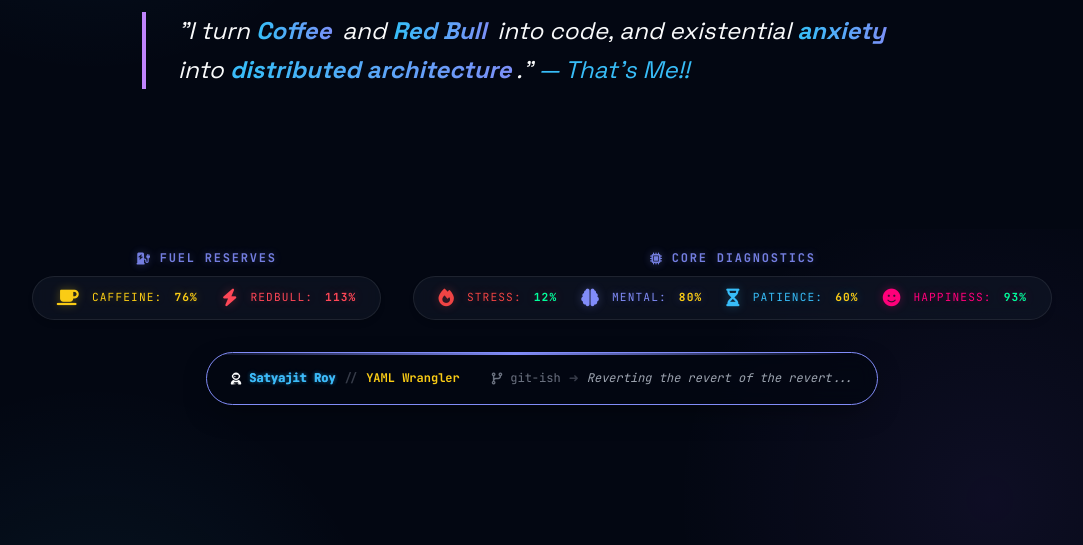
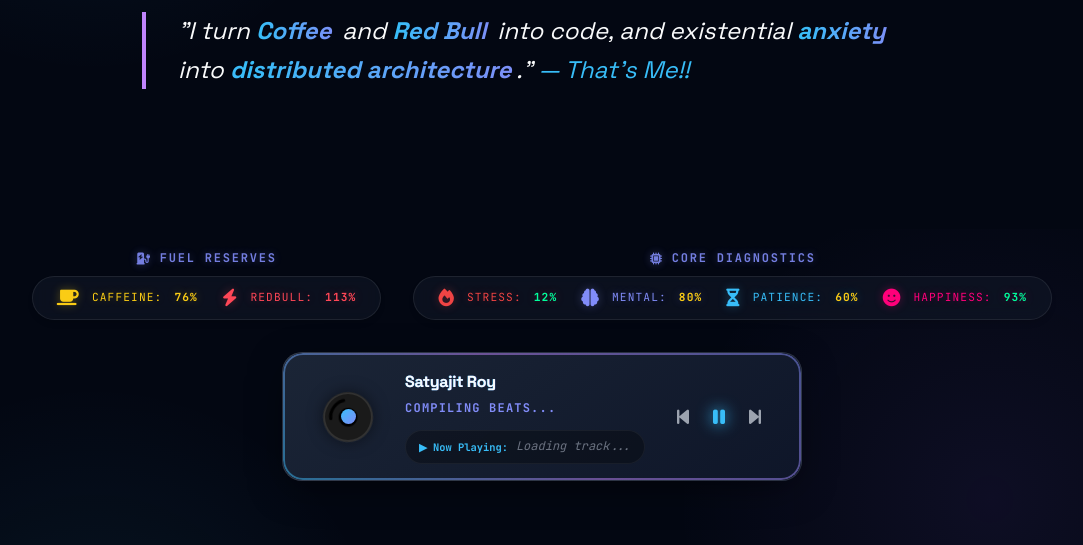
Before and after one commit to kodelint/kodelint.github.io, a Jekyll site: the page built from index.md, in a window 1280 px wide. Shown: the part 4271-4816 px from the top of the page, without its empty margins (98-1181 px from the left). Built offline with Jekyll 4.4.1, drawn with Linux system fonts in a browser that asks for light colours; nearby versions of some CDN libraries.

Commit message:
style: switch author footer to media player theme

```diff
--- a/_includes/footer.html
+++ b/_includes/footer.html
@@ -20,18 +20,22 @@
       </div>
     </div>
 
-    <div class="git-footer fun-mode">
-      <div class="git-part user-identity">
-        <i class="fas fa-user-astronaut"></i>
-        <span class="git-value author glitch-text" data-text="{{site.data.blogger.name}}">{{site.data.blogger.name}}</span>
-        <span class="git-divider">//</span>
-        <span class="git-value role" id="dynamic-role">YAML Wrangler</span>
+    <div class="git-footer media-player-mode">
+      <div class="media-cover">
+        <i class="fas fa-compact-disc spin-record"></i>
       </div>
-      <div class="git-part last-commit">
-        <i class="fas fa-code-branch"></i>
-        <span class="git-value commit-id">git-ish</span>
-        <span class="git-arrow">➜</span>
-        <span class="git-value commit-msg" id="dynamic-commit-msg">Reverting the revert of the revert...</span>
+      <div class="media-info">
+        <div class="media-title glitch-text" data-text="{{site.data.blogger.name}}">{{site.data.blogger.name}}</div>
+        <div class="media-artist" id="dynamic-role">Compiling Beats...</div>
+        <div class="media-track">
+          <span class="track-status">▶ Now Playing:</span>
+          <span class="track-name" id="dynamic-commit-msg">Loading track...</span>
+        </div>
+      </div>
+      <div class="media-controls">
+        <i class="fas fa-step-backward control-icon" onclick="updateIdentity()"></i>
+        <i class="fas fa-pause control-icon active" id="play-btn"></i>
+        <i class="fas fa-step-forward control-icon" onclick="updateIdentity()"></i>
       </div>
     </div>
   </div>
--- a/assets/css/main.css
+++ b/assets/css/main.css
@@ -1522,111 +1522,167 @@
   100% { transform: scale(0.95); box-shadow: 0 0 0 0 rgba(0, 255, 157, 0); }
 }
 
-/* Git Commit Footer */
+/* Git Commit Footer - Media Player Variation */
 .git-footer {
   font-family: var(--font-mono);
   display: flex;
-  flex-direction: column; /* Default to column for small screens */
-  justify-content: center;
-  align-items: center;
-  gap: 0.5rem;
-  background: rgba(3, 7, 18, 0.8);
-  border: 1px solid var(--border-subtle);
-  border-radius: var(--radius-md);
-  padding: 1rem 1.5rem;
+  flex-direction: column;
+  align-items: center;
+  gap: 1.5rem;
+  background: rgba(17, 24, 39, 0.9);
+  border: 1px solid rgba(255, 255, 255, 0.1);
+  border-radius: 20px; /* More rounded like a player */
+  padding: 1rem 2rem;
   margin: 0 auto;
   max-width: 90%;
   font-size: 0.75rem;
-  backdrop-filter: blur(10px);
-  box-shadow: 0 10px 30px -10px rgba(0, 0, 0, 0.5);
-  transition: all 0.3s ease;
+  backdrop-filter: blur(12px);
+  box-shadow: 0 10px 40px -10px rgba(0, 0, 0, 0.6);
+  transition: all 0.3s cubic-bezier(0.4, 0, 0.2, 1);
   position: relative;
   overflow: hidden;
-}
-
-/* Fun Mode Specifics */
-.git-footer.fun-mode {
-  border-color: var(--accent-secondary);
+  background: linear-gradient(145deg, rgba(30, 41, 59, 0.9), rgba(15, 23, 42, 0.95));
 }
 
 .git-footer::before {
   content: '';
   position: absolute;
-  top: 0;
-  left: 0;
-  width: 100%;
-  height: 2px;
-  background: linear-gradient(90deg, transparent, var(--accent-secondary), transparent);
-  animation: scanline 4s linear infinite;
-}
-
-@keyframes scanline {
-  0% { transform: translateX(-100%); }
-  100% { transform: translateX(100%); }
-}
-
-.git-part {
+  inset: 0;
+  border-radius: 20px;
+  padding: 2px;
+  background: linear-gradient(45deg, var(--accent-primary), var(--accent-tertiary), var(--accent-secondary));
+  -webkit-mask: linear-gradient(#fff 0 0) content-box, linear-gradient(#fff 0 0);
+  -webkit-mask-composite: xor;
+  mask-composite: exclude;
+  opacity: 0.5;
+  pointer-events: none;
+}
+
+.media-cover {
+  width: 50px;
+  height: 50px;
+  background: #000;
+  border-radius: 50%;
+  display: flex;
+  justify-content: center;
+  align-items: center;
+  box-shadow: 0 0 15px rgba(0, 0, 0, 0.5);
+  border: 2px solid rgba(255, 255, 255, 0.1);
+  position: relative;
+}
+
+.media-cover::after {
+  content: '';
+  position: absolute;
+  width: 15px;
+  height: 15px;
+  background: var(--accent-gradient);
+  border-radius: 50%;
+}
+
+.spin-record {
+  font-size: 50px;
+  color: rgba(255, 255, 255, 0.1);
+  animation: spin 3s linear infinite;
+}
+
+@keyframes spin {
+  from { transform: rotate(0deg); }
+  to { transform: rotate(360deg); }
+}
+
+.media-info {
+  display: flex;
+  flex-direction: column;
+  align-items: center;
+  text-align: center;
+  gap: 0.25rem;
+  min-width: 200px;
+}
+
+.media-title {
+  font-size: 1rem;
+  font-weight: 800;
+  color: var(--text-primary);
+  font-family: var(--font-heading);
+  letter-spacing: -0.02em;
+}
+
+.media-artist {
+  color: var(--accent-secondary);
+  font-weight: 600;
+  font-size: 0.75rem;
+  text-transform: uppercase;
+  letter-spacing: 0.1em;
+}
+
+.media-track {
+  margin-top: 0.5rem;
+  background: rgba(0, 0, 0, 0.3);
+  padding: 0.4rem 0.8rem;
+  border-radius: 100px;
   display: flex;
   align-items: center;
   gap: 0.5rem;
+  border: 1px solid rgba(255, 255, 255, 0.05);
+}
+
+.track-status {
+  color: var(--accent-primary);
+  font-weight: 700;
+  font-size: 0.65rem;
+}
+
+.track-name {
+  color: var(--text-tertiary);
+  font-style: italic;
+  max-width: 200px;
   white-space: nowrap;
-}
-
-.git-part.user-identity {
-  color: var(--text-primary);
-  font-weight: 700;
-}
-
-.git-part.last-commit {
-  color: var(--text-tertiary);
-}
-
-.git-value.author {
-  color: var(--accent-primary);
-  text-shadow: 0 0 5px var(--accent-glow);
-}
-
-.git-divider, .git-arrow {
-  color: var(--text-tertiary);
-  opacity: 0.5;
-}
-
-.git-value.role {
-  color: #facc15;
-  transition: opacity 0.5s ease;
-}
-
-.git-value.commit-msg {
-  color: var(--text-secondary);
-  font-style: italic;
-  transition: opacity 0.5s ease;
-  max-width: 200px;
   overflow: hidden;
   text-overflow: ellipsis;
+}
+
+.media-controls {
+  display: flex;
+  align-items: center;
+  gap: 1.5rem;
+  font-size: 1.2rem;
+  color: var(--text-secondary);
+}
+
+.control-icon {
+  cursor: pointer;
+  transition: all 0.2s ease;
+}
+
+.control-icon:hover {
+  color: var(--text-primary);
+  transform: scale(1.1);
+  text-shadow: 0 0 10px rgba(255, 255, 255, 0.3);
+}
+
+.control-icon.active {
+  color: var(--accent-primary);
+  text-shadow: 0 0 15px var(--accent-primary);
 }
 
 @media (min-width: 768px) {
   .git-footer {
     flex-direction: row;
+    padding: 1rem 2.5rem;
     gap: 2rem;
     width: fit-content;
-    border-radius: 100px;
-  }
-
-  .git-value.commit-msg {
-    max-width: 300px;
-  }
-}
-
-.git-footer:hover {
-  border-color: var(--accent-primary);
-  box-shadow: 0 0 20px rgba(56, 189, 248, 0.2);
-  transform: translateY(-2px);
-}
-
-/* Deprecated/Old styles handled by flex-direction above */
-.git-label {
-  display: none; /* Hide old labels if any remain */
+  }
+
+  .media-info {
+    align-items: flex-start;
+    text-align: left;
+  }
+}
+
+/* Cleanup old styles */
+.git-part, .git-label, .git-value, .git-divider, .git-arrow {
+  /* No display none, in case old html exists, but we are replacing it */
 }
 
 /* Footer */
```
